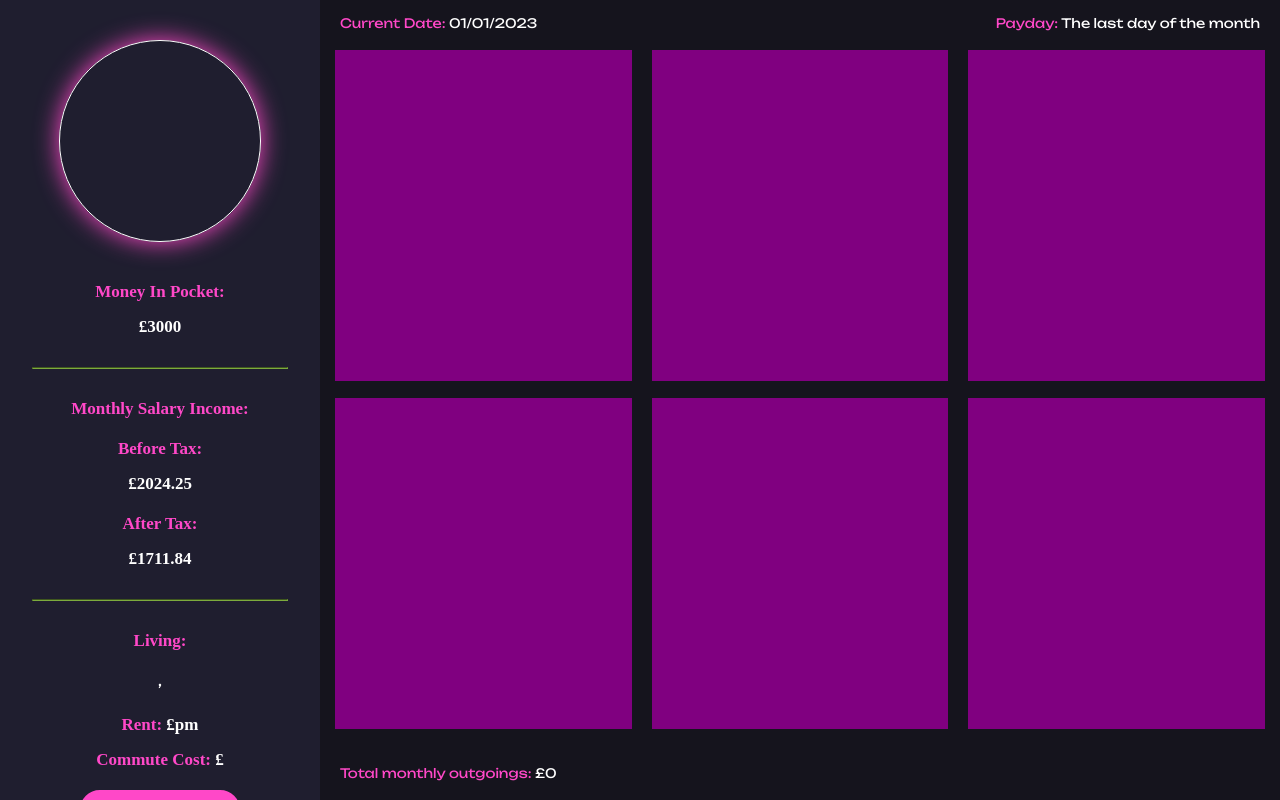
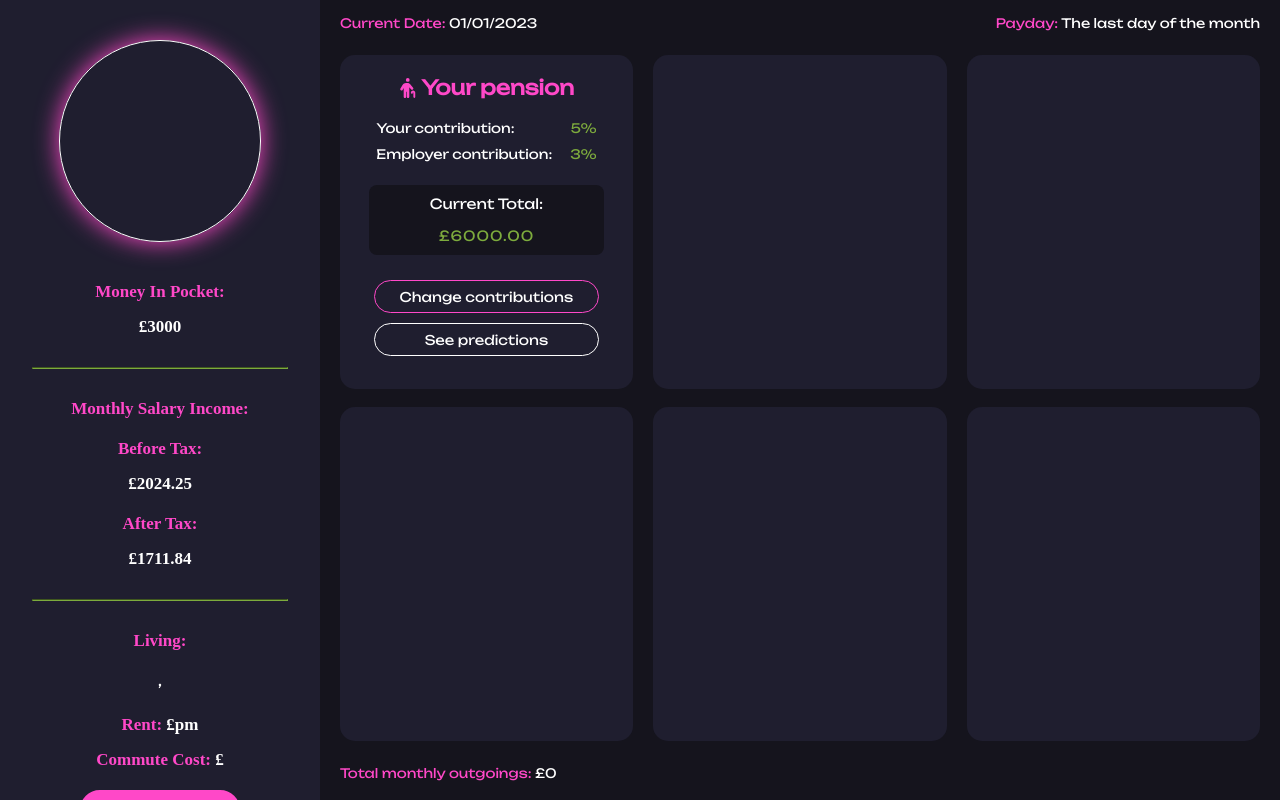
Before and after one commit to lucyscanlon/FinanceGame, a Vue app: page / in a window 1280 px wide. Built offline with nearby package versions, Linux system fonts and the light colour scheme; a web font is replaced by a local one.

Commit message:
pension component created - not functional

```diff
--- a/src/components/MainGame/MainGameplayComponents/PensionComponent.vue
+++ b/src/components/MainGame/MainGameplayComponents/PensionComponent.vue
@@ -1,6 +1,30 @@
 <template>
     <div class="pension-interactive-component-container maingameplay-flex-container">
-
+        <div class="pension-interactive-title-container">
+            <h1><font-awesome-icon icon="fa-solid fa-person-cane" />Your pension</h1>
+        </div>
+        <div class="pension-interactive-contributions-container">
+            <div class="pension-interactive-left">
+                <p>Your contribution:</p>
+                <p>Employer contribution:</p>
+            </div>
+            <div class="pension-interactive-right">
+                <p>5%</p>
+                <p>3%</p>
+            </div>
+        </div>
+        <div class="pension-interactive-total-container">
+            <div class="pension-interactive-total-title-container">
+                <p>Current Total:</p>
+            </div>
+            <div class="pension-interactive-money-container">
+                <p>£6000.00</p>
+            </div>
+        </div>
+        <div class="pension-interactive-button-container">
+            <span class="border-pink"><button>Change contributions</button></span>
+            <button>See predictions</button>
+        </div>
     </div>
 </template>
 <script>
--- a/src/main.js
+++ b/src/main.js
@@ -7,11 +7,13 @@ import { faMapPin } from '@fortawesome/free-solid-svg-icons'
 import { faArrowRight } from '@fortawesome/free-solid-svg-icons'
 import { faArrowLeft } from '@fortawesome/free-solid-svg-icons'
 import { faCircle } from '@fortawesome/free-solid-svg-icons'
+import { faPersonCane } from '@fortawesome/free-solid-svg-icons'
 
 library.add(faMapPin)
 library.add(faArrowRight)
 library.add(faArrowLeft)
 library.add(faCircle)
+library.add(faPersonCane)
 
 
 const app = createApp(App);
--- a/src/styles/style.css
+++ b/src/styles/style.css
@@ -1180,18 +1180,19 @@ body {
 
 .maingameplay-interaction-container {
   width: 100%;
-  height: 87%;
+  height: 88%;
 }
 
 .maingameplay-top-row-container {
-  width: 99%;
+  width: 98%;
   height: 50%;
   margin: 0 auto;
   display: flex;
+  margin-top: 5px;
 }
 
 .maingameplay-bottom-row-container {
-  width: 99%;
+  width: 98%;
   height: 50%;
   margin: 0 auto;
   display: flex;
@@ -1202,5 +1203,115 @@ body {
   height: 95%;
   margin-left: 10px;
   margin-right: 10px;
-  background-color: purple;
+  background-color: #1F1E2F;
+  border-radius: 15px;
 }
+
+.pension-interactive-title-container {
+  padding-top: 20px;
+  width: 90%;
+  margin: 0 auto;
+  text-align: center;
+  font-family: unbounded-reg;
+  color: #FF48C8;
+  font-size: 15px;
+}
+
+.pension-interactive-title-container h1 {
+  font-size: 20px;
+}
+
+.fa-person-cane {
+  padding-right: 5px;
+}
+
+.pension-interactive-contributions-container {
+  width: 75%;
+  margin: 0 auto;
+  overflow: auto;
+  margin-top: 20px;
+  font-family: unbounded-reg;
+}
+
+.pension-interactive-contributions-container p {
+  font-size: 13px;
+  padding-bottom: 10px;
+}
+
+.pension-interactive-left {
+  width: 80%;
+  float: left;
+  height: 50px;
+  color: white;
+}
+
+.pension-interactive-right {
+  width: 20%;
+  height: 50px;
+  color: #7DAB3D;
+  float: right;
+  text-align: right;
+}
+
+.pension-interactive-total-container {
+ width: 80%;
+ margin: 0 auto;
+ margin-top: 15px;
+ height: 70px;
+ background-color: #15141D;
+ border-radius: 8px;
+}
+
+.pension-interactive-total-title-container {
+  width: 95%;
+  margin: 0 auto;
+  font-family: unbounded-reg;
+  padding-top: 10px;
+  color: white;
+  text-align: center;
+  font-size: 14px;
+}
+
+.pension-interactive-money-container {
+  width: 90%;
+  margin: 0 auto;
+  text-align: center;
+  padding-top: 15px;
+  color: #7DAB3D;
+  font-family: unbounded-reg;
+  font-size: 14px;
+}
+
+.pension-interactive-money-container p {
+  letter-spacing: 1px;
+}
+
+.pension-interactive-button-container {
+  width: 90%;
+  margin: 0 auto;
+  text-align: center;
+  padding-top: 25px;
+}
+
+.pension-interactive-button-container button {
+  width: 85%;
+  background-color: #1F1E2F;
+  height: 33px;
+  margin-bottom: 10px;
+  border-radius: 20px;
+  color: white;
+  font-family: unbounded-reg;
+  border: solid white 1px;
+  transition-duration: 0.3s;
+}
+
+.pension-interactive-button-container button:hover {
+  background-color: #FF48C8;
+  border: solid #FF48C8 1px;
+  cursor: pointer;
+  transition-duration: 0.3s;
+}
+
+.border-pink button {
+  border: solid 1.5px #FF48C8;
+}
```
